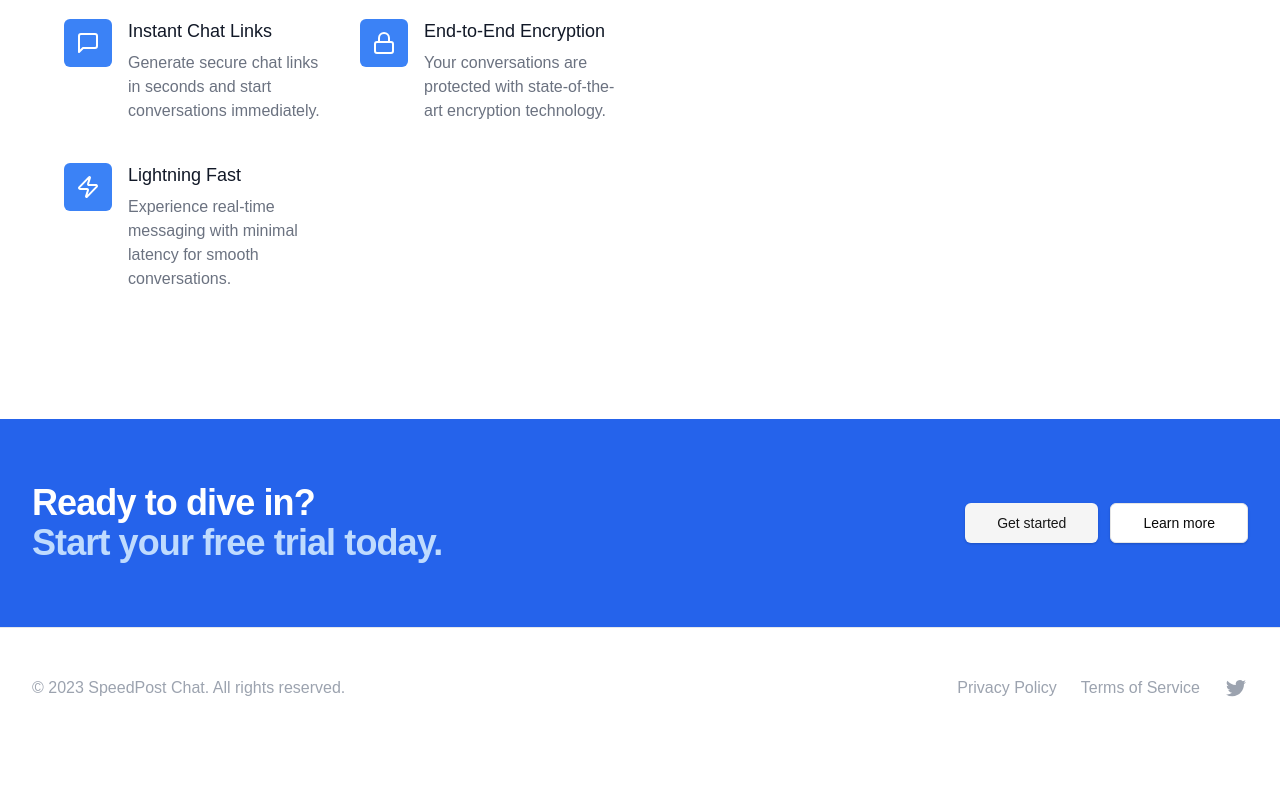
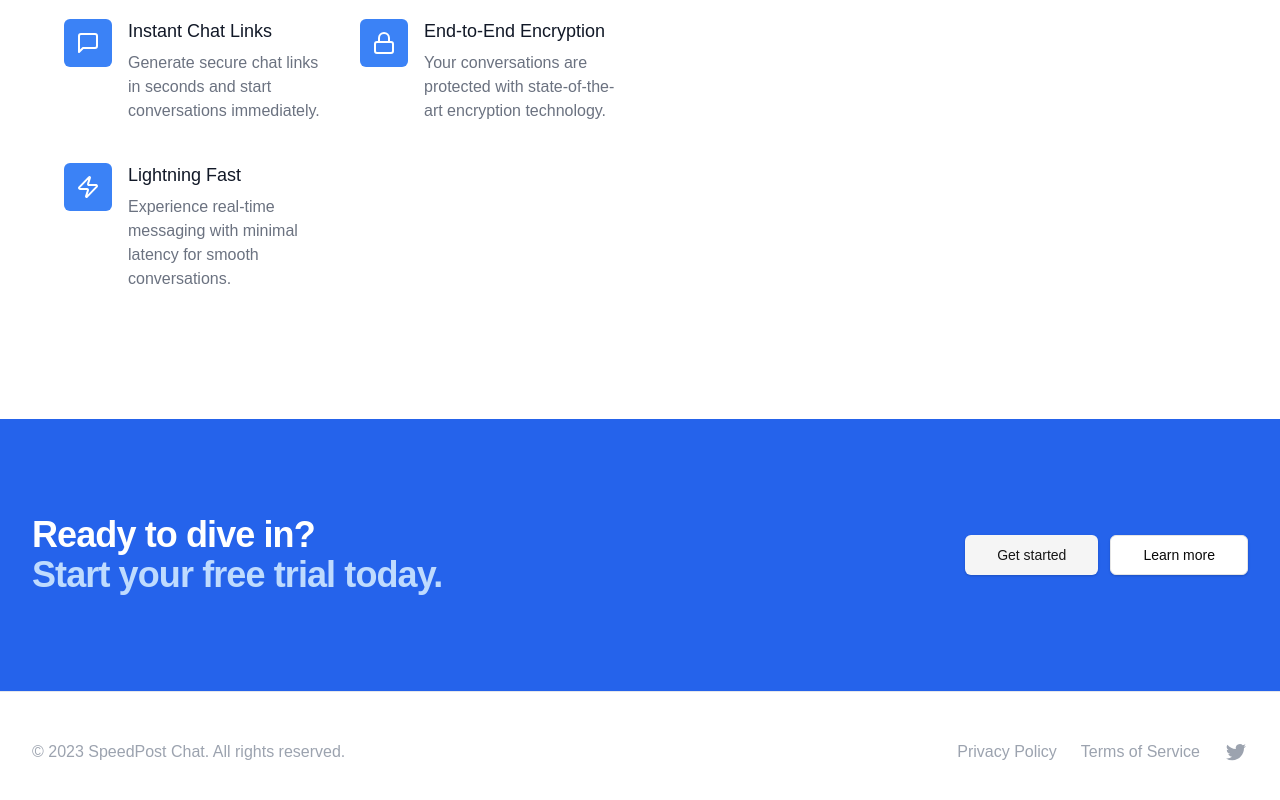
Before and after one commit to dev-mayanktiwari/chat-app, a Next.js app in the folder frontend/: page / in a window 1280 px wide. Shown: the part 912-1712 px from the top of the page. Before the commit the page ends 1660 px from the top, so only its background shows below. Built offline with nearby package versions, Linux system fonts and the light colour scheme; no server answers.

Commit message:
feat: Updated CTA

```diff
--- a/frontend/src/components/CallToAction.tsx
+++ b/frontend/src/components/CallToAction.tsx
@@ -4,8 +4,8 @@ import Link from "next/link";
 
 const CallToAction = () => {
   return (
-    <section className="bg-blue-600">
-      <div className="max-w-7xl mx-auto py-12 px-4 sm:px-6 lg:py-16 lg:px-8 lg:flex lg:items-center lg:justify-between">
+    <section className="bg-blue-600 py-16 md:py-20 lg:py-24">
+      <div className="max-w-7xl mx-auto px-4 sm:px-6 lg:px-8 lg:flex lg:items-center lg:justify-between">
         <h2 className="text-3xl font-extrabold tracking-tight text-white sm:text-4xl">
           <span className="block">Ready to dive in?</span>
           <span className="block text-blue-200">
```
